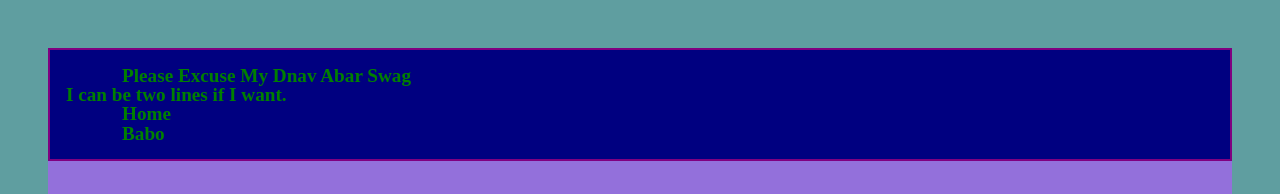
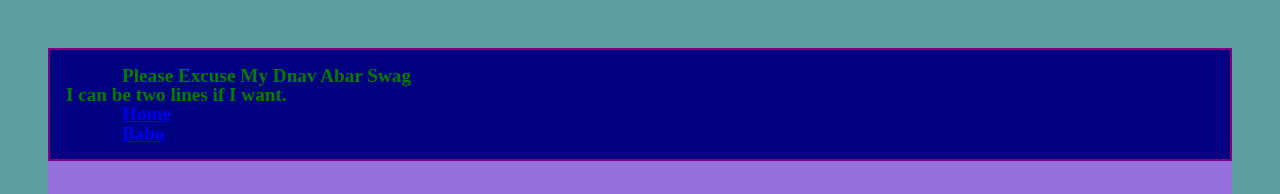
Before and after one commit to gibbonhug/library, a React (Create React App) app: page / in a window 1280 px wide. Shown: the top 194 px of the page. Built offline with nearby package versions, Linux system fonts and the light colour scheme.

Commit message:
Add links in navbar to temp routes

```diff
--- a/src/Components/App.tsx
+++ b/src/Components/App.tsx
@@ -1,6 +1,6 @@
 import React from 'react';
+import { BrowserRouter, Route, Routes } from 'react-router-dom';
 import useFetchData from '../hooks/useFetchData';
-import { BrowserRouter, Route, Routes } from 'react-router-dom';
 
 import Nav from './Nav';
 import Library from './Library';
--- a/src/Components/Nav.tsx
+++ b/src/Components/Nav.tsx
@@ -1,5 +1,5 @@
 import React from 'react';
-
+import { Link } from 'react-router-dom';
 
 /**
  * The ugly nav bar
@@ -15,8 +15,8 @@
       </div>
       <div className='right'>
         <ul>
-          <li>Home</li>
-          <li>Babo</li>
+          <li><Link to="/">Home</Link></li>
+          <li><Link to="/babo">Babo</Link></li>
         </ul>
       </div>
     </div>
```
